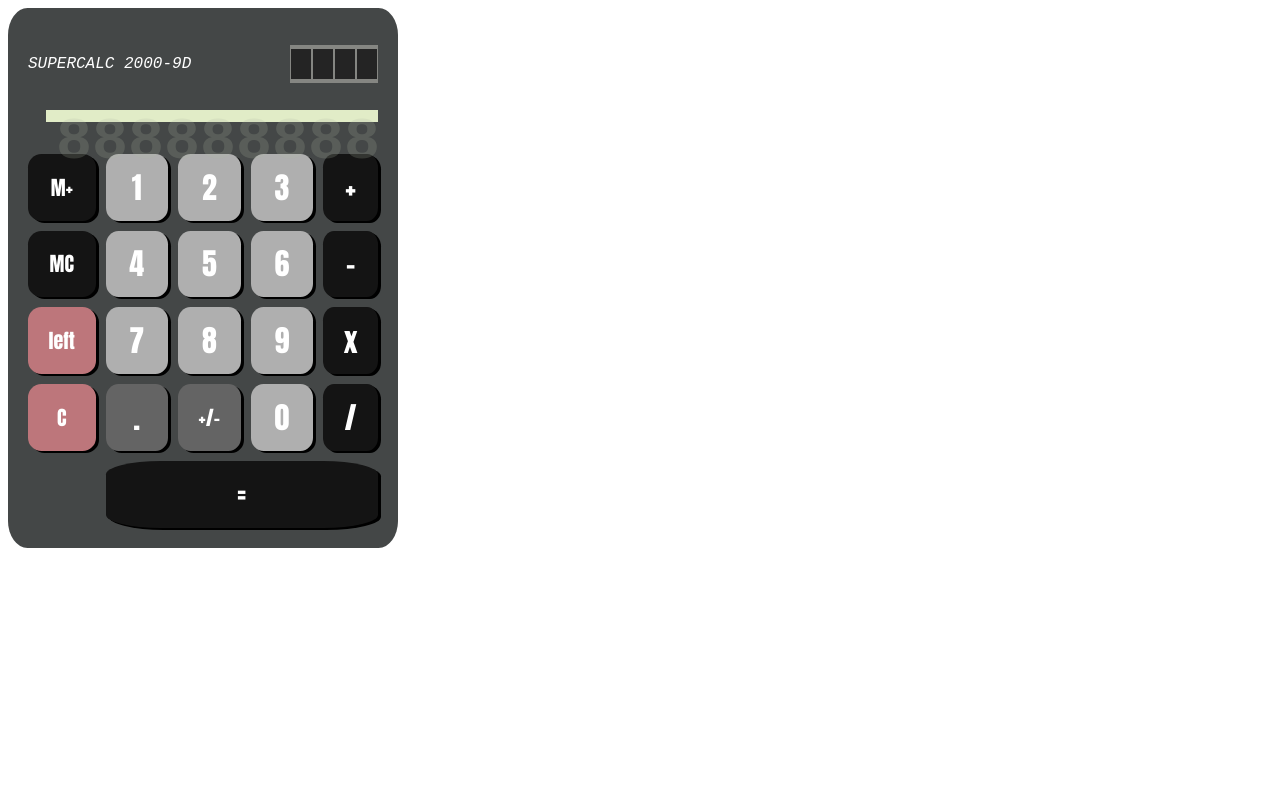
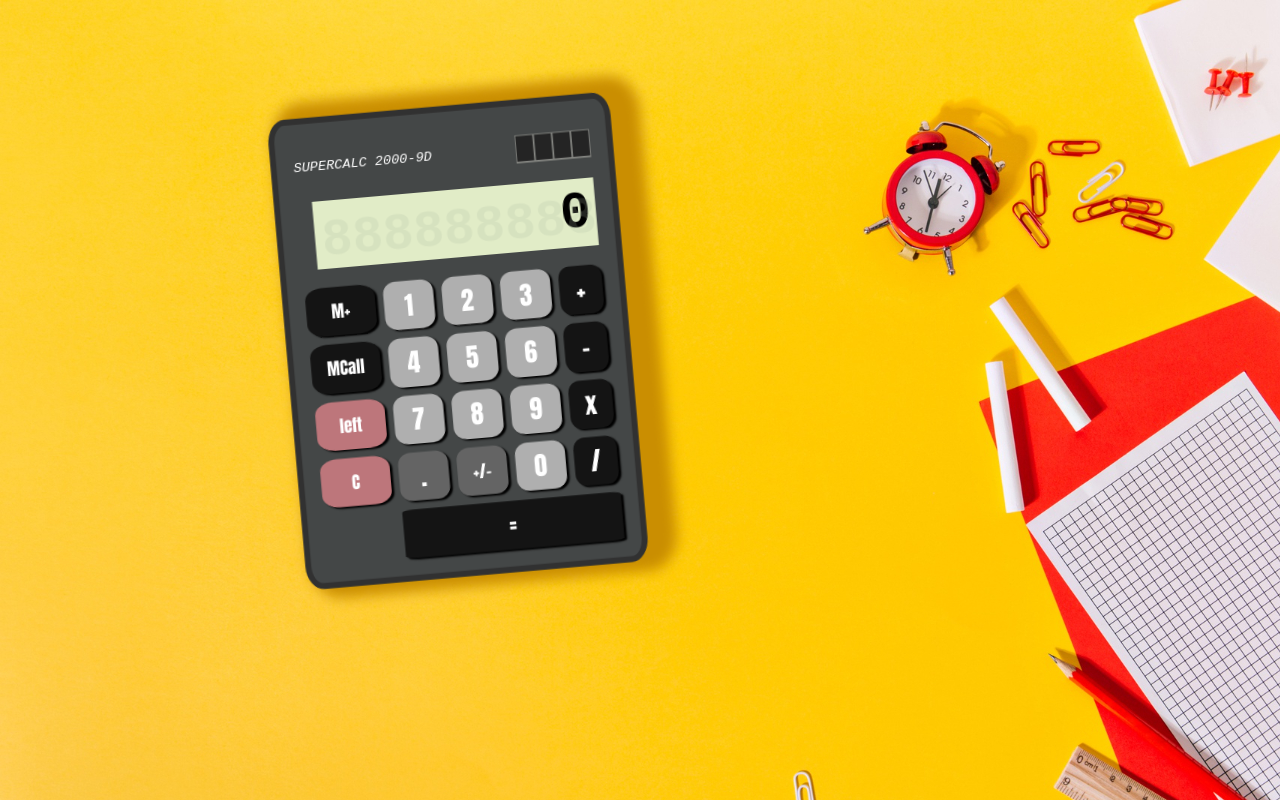
Before and after one commit to nicolasseine/calculator, a plain HTML site: page index.html in a window 1280 px wide. Drawn offline with Linux system fonts and the light colour scheme; a web font is replaced by a local one.

Commit message:
ready to merge

```diff
--- a/index.html
+++ b/index.html
@@ -51,7 +51,7 @@
         </div>
         <div id=memory>
             <div class="calc-button memory-button" id="mem+">M+</div>
-            <div class="calc-button memory-button" id="mem-clear"> MC </div>
+            <div class="calc-button memory-button" id="memcall"> MCall </div>
         </div>
 
         <div id=operators-buttons-container>
--- a/style.css
+++ b/style.css
@@ -1,5 +1,6 @@
 body {
     color: white;
+    background-image: url("./background.jpg");
 }
 
 #calculator {
@@ -8,21 +9,42 @@ body {
     border-radius: 5%;
     display: grid;
     grid-template-columns: repeat (5, 1fr);
-    grid-template-rows: 1fr, repeat (6, 50px);
+    grid-template-rows: 1fr 1fr repeat (5, 50px);
     background-color: rgb(68, 71, 71);
     gap: 10px;
     padding: 20px;
+    position: fixed;
+    top: 8%;
+    left: 20%;
+    transform: scale(85%) rotate(-5deg);
+    border: solid 7px rgb(49, 49, 49);
+    box-shadow: 20px -3px 15px 15px #ca8e01;
 }
 
 .calc-button {
-    border-radius: 20%;
+    border-radius: 25%;
     display: flex;
     align-items: center;
     justify-content: center;
-    box-shadow: black 3px 2px;
+    box-shadow: 3px 2px 2px black;
     font-family: Impact, Haettenschweiler, 'Arial Narrow Bold', sans-serif;
     font-size: 30px;
     font-weight: bold;
+}
+
+.calc-button:active {
+    box-shadow: inset 0px 0px 1px 2px black;
+    border: 1px solid rgb(59, 59, 59);
+    transform: translate3d(1px, 1px, 5px);
+    filter: brightness(95%);
+}
+
+/* Duplicate of the previous one, but for keyboard input */
+div.active-button {
+    box-shadow: inset 0px 0px 1px 2px black;
+    border: 1px solid rgb(59, 59, 59);
+    transform: translate3d(1px, 1px, 5px);
+    filter: brightness(95%);
 }
 
 #calc-name {
@@ -76,9 +98,9 @@ body {
     font-family: Segment7Standard, monospace;
     font-size: 60px;
     padding: 6px;
-    position: fixed;
-    top: 102px;
-    left: 50px;
+    position: absolute;
+    top: 100px;
+    left: 40px;
     z-index: 0;
     opacity: 20%;
 
@@ -173,6 +195,7 @@ body {
 }
 
 .equal-button {
+    border-radius: 5%;
     grid-row: 7/8;
     grid-column: 2/ span 4;
     background-color: rgb(20, 20, 20);
```
Also changed, not shown: background.jpg (added).
